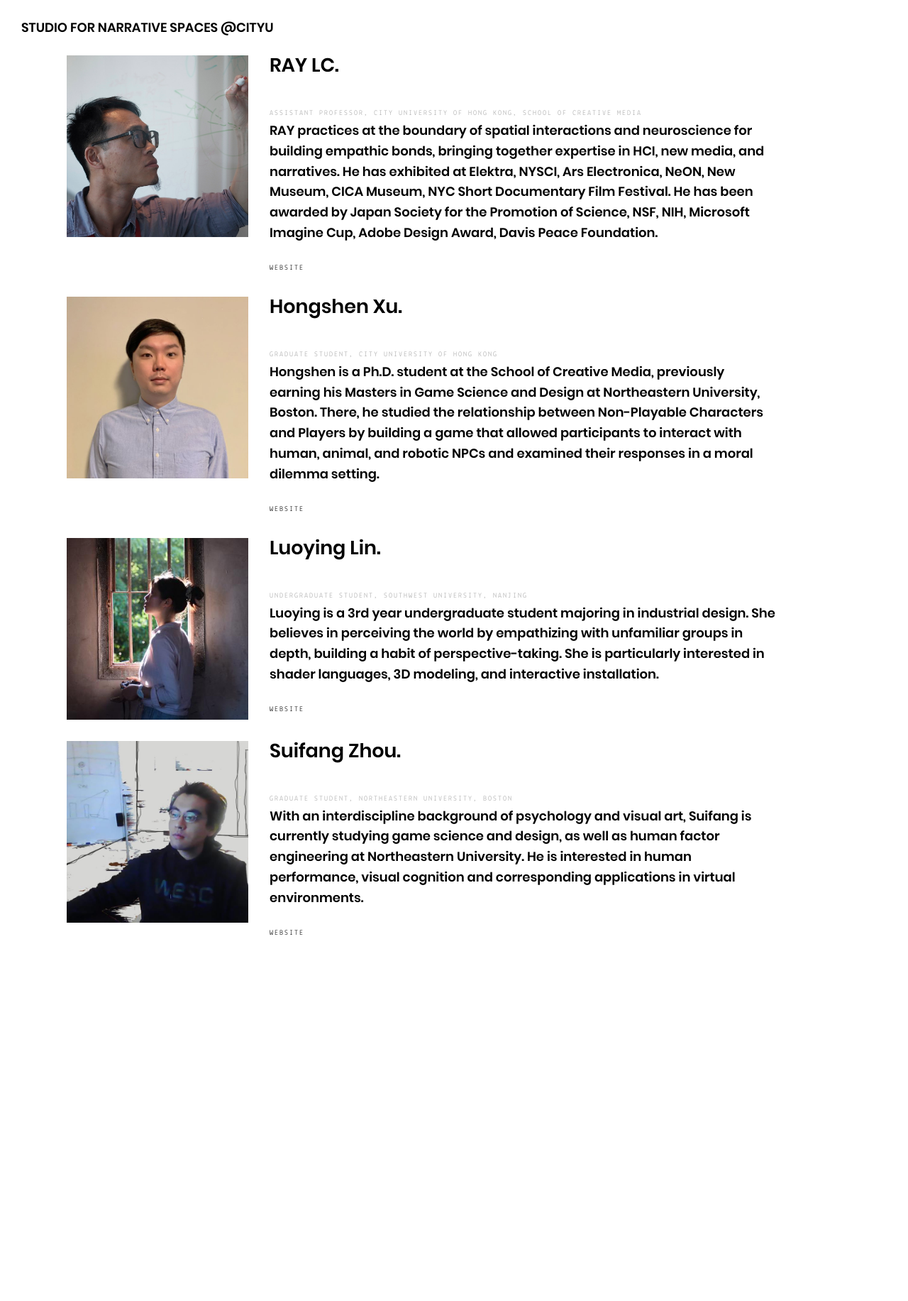
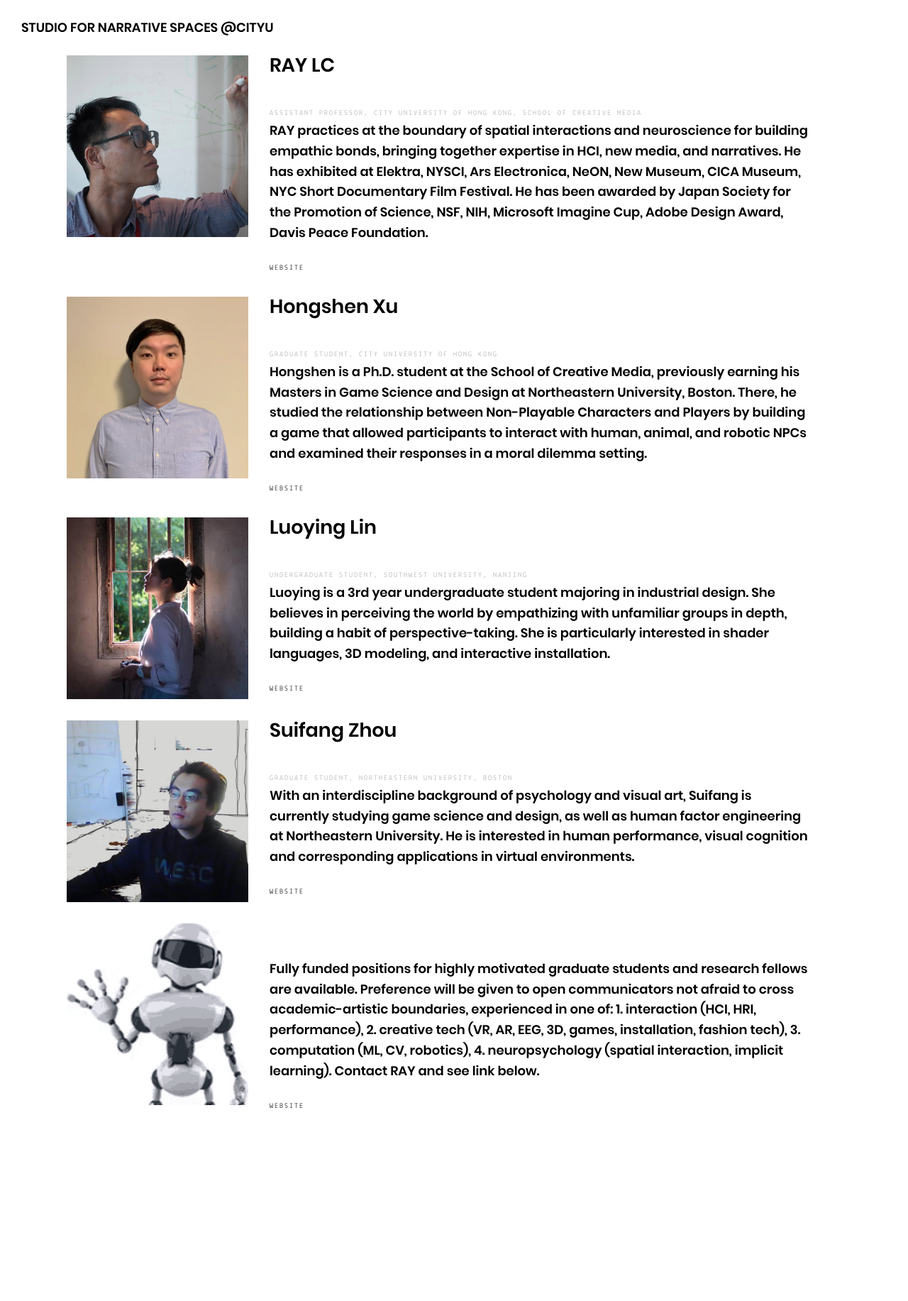
Before and after one commit to recfro/recfro.github.io, a Jekyll site: the page built from _posts/pages/2020-04-01-people.md, in a window 1280 px wide. Shown: the whole page at 71% size. Built offline with Jekyll 4.4.1, drawn with Linux system fonts in a browser that asks for light colours; before the commit the page ends 1589 px from its top, so only the background shows below that.

Commit message:
people page

```diff
--- a/_config.yml
+++ b/_config.yml
@@ -4,10 +4,9 @@ tagline: "RAY LC"
 description: "We work with neuroscientists, roboticists, performers, designers, architects to tell immersive stories and grasp how human behaviors are shaped by environmental storytelling."
 keywords: "hci, installation, social good, vr ar, performance, machine learning, neuroscience, fashion tech, design fiction, games, web"
 agency: "https://www.scm.cityu.edu.hk/"
-linkedin: "https://www.linkedin.com/in/raylc"
+portfolio: "https://raylc.org"
 instagram: "https://www.instagram.com/recfreq/?hl=en"
-youtube: "https://www.youtube.com/user/recfreq/videos"
-github: "https://github.com/recfro"
+facebook: "https://www.facebook.com/raylcphoto"
 
 # Site config
 baseurl: ""
--- a/_includes/footer.html
+++ b/_includes/footer.html
@@ -1,20 +1,20 @@
 <footer class="footer">
 	<div class="container">
 		<section class="contact">
-			<h2>Contact</h2>
+			<h2>Pages</h2>
 			<ul>
-				<li><a href="{{ site.agency }}">cityu-hk school of creative media</a></li>
 				<li><a href="{{ site.categories.pages[0].url }}">publications</a></li>
 				<li><a href="{{ site.categories.pages[1].url }}">people</a></li>
+				<li><a href="{{ site.url }}">projects</a></li>
 			</ul>
 		</section>
 		<section class="follow">
 			<h2>Follow</h2>
 			<ul>
-				<li><a href="{{ site.linkedin }}" target="_blank">linkedin</a></li>
+				<li><a href="{{ site.agency }}">school of creative media</a></li>
+				<li><a href="{{ site.portfolio }}" target="_blank">portfolio</a></li>
 				<li><a href="{{ site.instagram }}" target="_blank">instagram</a></li>
-				<li><a href="{{ site.youtube }}" target="_blank">youtube</a></li>
-				<li><a href="{{ site.github }}" target="_blank">github</a></li>
+				<li><a href="{{ site.facebook }}" target="_blank">facebook</a></li>
 			</ul>
 		</section>
 	</div>
--- a/_layouts/pubs.html
+++ b/_layouts/pubs.html
@@ -27,7 +27,11 @@
 					<h1>{{ pub.title }}</h1>
 					<div class="pages-meta">
 						<span class="h2">{{ pub.year }}</span>
-						<p>{{ pub.authors }}<a href="{{ pub.url }}">{{ pub.ref }}</a></p>
+						<p>{{ pub.authors }}<a href="{{ pub.url }}">{{ pub.ref }}</a>
+						{% if pub.web != "" %}
+						<a href="{{ pub.web }}">[website]</a>
+						{% endif %}
+					</p>
 					</div>
 				</div>
 				{% endfor %}
--- a/_posts/pages/2020-04-01-people.md
+++ b/_posts/pages/2020-04-01-people.md
@@ -7,29 +7,35 @@ meta:
   keywords: "people"
 
 people:
-  - title: "RAY LC."
+  - title: "RAY LC"
     role: "assistant professor, city university of hong kong, school of creative media"
     intro: "RAY practices at the boundary of spatial interactions and neuroscience for building empathic bonds, bringing together expertise in HCI, new media, and narratives. He has exhibited at Elektra, NYSCI, Ars Electronica, NeON, New Museum, CICA Museum, NYC Short Documentary Film Festival. He has been awarded by Japan Society for the Promotion of Science, NSF, NIH, Microsoft Imagine Cup, Adobe Design Award, Davis Peace Foundation."
     url: "http://raylc.org/"
     image: "/assets/images/pages/RAYLC.jpg"
 
-  - title: "Hongshen Xu."
+  - title: "Hongshen Xu"
     role: "graduate student, city university of hong kong"
     intro: "Hongshen is a Ph.D. student at the School of Creative Media, previously earning his Masters in Game Science and Design at Northeastern University, Boston. There, he studied the relationship between Non-Playable Characters and Players by building a game that allowed participants to interact with human, animal, and robotic NPCs and examined their responses in a moral dilemma setting."
     url: "https://hongshenxu.com/"
     image: "/assets/images/pages/HongshenXu.jpg"
 
-  - title: "Luoying Lin."
+  - title: "Luoying Lin"
     role: "undergraduate student, southwest university, nanjing"
     intro: "Luoying is a 3rd year undergraduate student majoring in industrial design. She believes in perceiving the world by empathizing with unfamiliar groups in depth, building a habit of perspective-taking. She is particularly interested in shader languages, 3D modeling, and interactive installation."
     url: ""
     image: "/assets/images/pages/LuoyingLin.jpg"
 
-  - title: "Suifang Zhou."
+  - title: "Suifang Zhou"
     role: "graduate student, northeastern university, boston"
     intro: "With an interdiscipline background of psychology and visual art, Suifang is currently studying game science and design, as well as human factor engineering at Northeastern University. He is interested in human performance, visual cognition and corresponding applications in virtual environments."
     url: "https://www.linkedin.com/in/suifang-zhou-4158341a1/"
     image: "/assets/images/pages/SuifangZhou.jpg"
 
+  - title: ""
+    role: ""
+    intro: "Fully funded positions for highly motivated graduate students and research fellows are available. Preference will be given to open communicators not afraid to cross academic-artistic boundaries, experienced in one of: 1. interaction (HCI, HRI, performance), 2. creative tech (VR, AR, EEG, 3D, games, installation, fashion tech), 3. computation (ML, CV, robotics), 4. neuropsychology (spatial interaction, implicit learning). Contact RAY and see link below."
+    url: "https://www.cityu.edu.hk/pg/research-degree-programmes/scholarships-financial-aid-and-fees"
+    image: "/assets/images/pages/Robot.gif"
+
 ---
 <p></p>
--- a/assets/scss/_layout.scss
+++ b/assets/scss/_layout.scss
@@ -378,13 +378,13 @@
 	.container {
 		max-width: 100%;
 		display: grid;
-		grid-template-columns: 30% 65%;
+		grid-template-columns: 30% 70%;
 	}
 
 	.container-people {
 		max-width: 100%;
 		display: grid;
-		grid-template-columns: 5% 20% 80%;  //includes an empty leftmost div.
+		grid-template-columns: 5% 20% 85%;  //includes an empty leftmost div.
 	}
 
 	.left {
```
Also changed, not shown: _posts/pages/2020-04-01-pubs.md (+16 -9 lines), assets/images/pages/Robot.gif (added), 9 other files.
